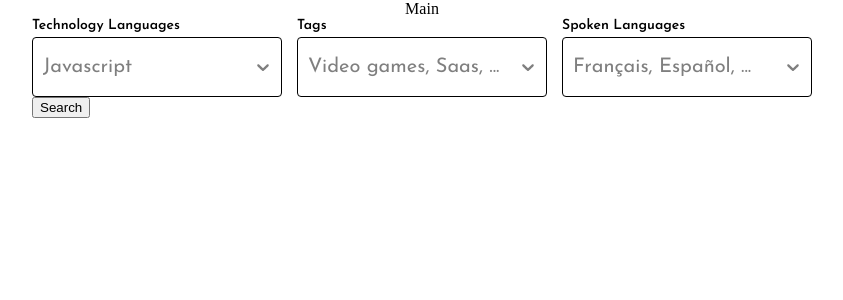
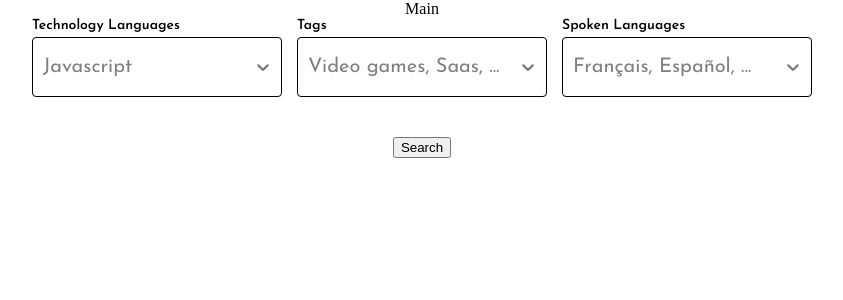
Before and after one commit to Adil-bh/Cas-Pratique, a React (Vite) app in the folder open-source-projects-search/: page / in a window 1280 px wide. Shown: the top 300 px of the page, without its empty margins (218-1061 px from the left). Built offline with nearby package versions, Linux system fonts and the light colour scheme.

Commit message:
💄 F03 : SEARCHFORM > Add button container layout styles.
Co-authored-by: Adil-bh <Adil-bh@users.noreply.github.com>

```diff
--- a/open-source-projects-search/src/components/SearchForm.tsx
+++ b/open-source-projects-search/src/components/SearchForm.tsx
@@ -50,7 +50,7 @@ export const SearchForm = () => {
                     placeholder={spokenConfig.placeholder}
                 />
             </div>
-            <div>
+            <div className="button-container">
                 <button>Search</button>
             </div>
         </SearchFormStyled>
@@ -65,4 +65,10 @@ const SearchFormStyled = styled.form`
         align-items: center;
         gap: 15px;
     }
+
+    .button-container {
+        justify-content: center;
+        display: flex;
+        margin: 40px 0;
+    }
 `;
```
